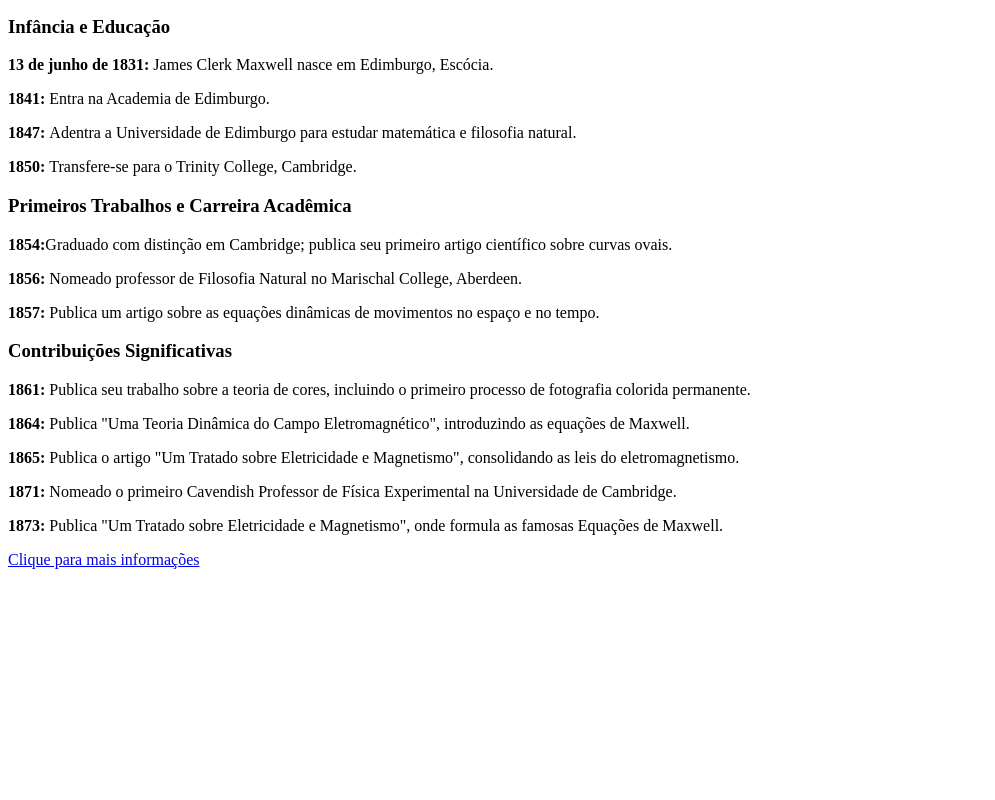
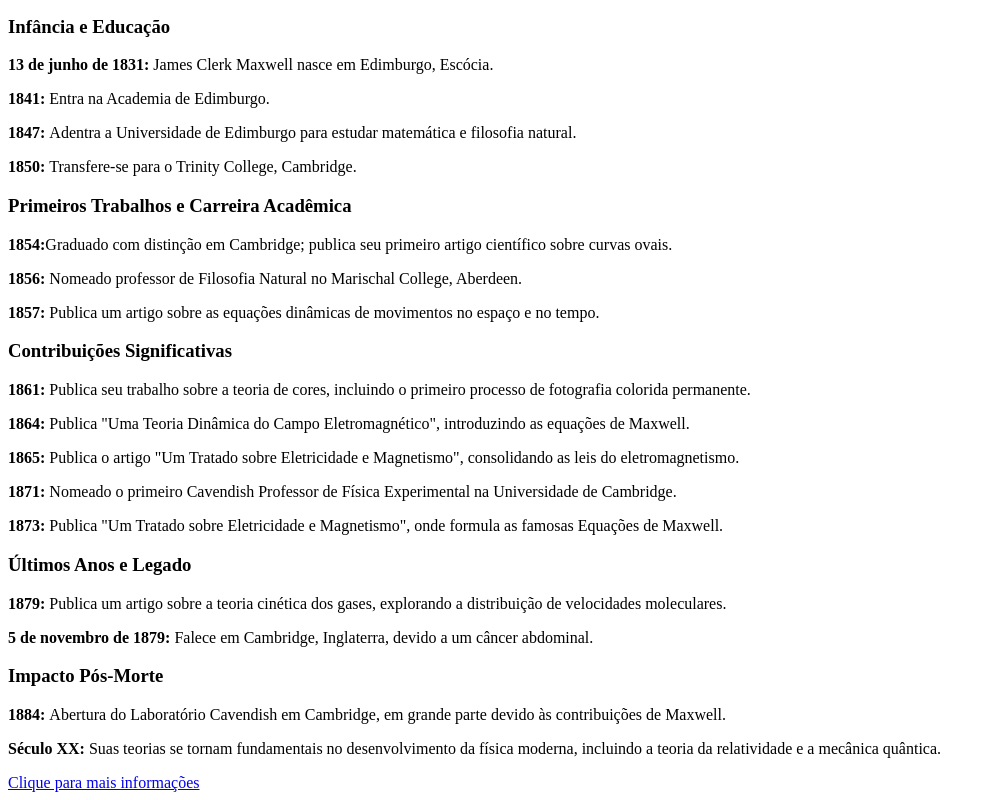
Before and after one commit to tobiasteles/site-tributo, a plain HTML site: page index.html in a window 1280 px wide. Shown: the part 528-1328 px from the top of the page, without its empty margins (0-995 px from the left). Before the commit the page ends 1105 px from the top, so only its background shows below. Drawn offline with Linux system fonts and the light colour scheme.

Commit message:
adicionei mais conteudo

```diff
--- a/index.html
+++ b/index.html
@@ -32,6 +32,12 @@
                 <p><strong>1865: </strong>Publica o artigo "Um Tratado sobre Eletricidade e Magnetismo", consolidando as leis do eletromagnetismo.</p>
                 <p><strong>1871: </strong>Nomeado o primeiro Cavendish Professor de Física Experimental na Universidade de Cambridge.</p>
                 <p><strong>1873: </strong>Publica "Um Tratado sobre Eletricidade e Magnetismo", onde formula as famosas Equações de Maxwell.</p>
+                <h3>Últimos Anos e Legado</h3>
+                <p><strong>1879: </strong>Publica um artigo sobre a teoria cinética dos gases, explorando a distribuição de velocidades moleculares.</p>
+                <p><strong>5 de novembro de 1879: </strong>Falece em Cambridge, Inglaterra, devido a um câncer abdominal.</p>
+                <h3>Impacto Pós-Morte</h3>
+                <p><strong>1884: </strong>Abertura do Laboratório Cavendish em Cambridge, em grande parte devido às contribuições de Maxwell.</p>
+                <p><strong>Século XX: </strong>Suas teorias se tornam fundamentais no desenvolvimento da física moderna, incluindo a teoria da relatividade e a mecânica quântica.</p>
             </div>
             <div id="tribute-info">
               <a id="tribute-link" href="https://pt.wikipedia.org/wiki/James_Clerk_Maxwell" target="_blank">Clique para mais informações</a>
```
